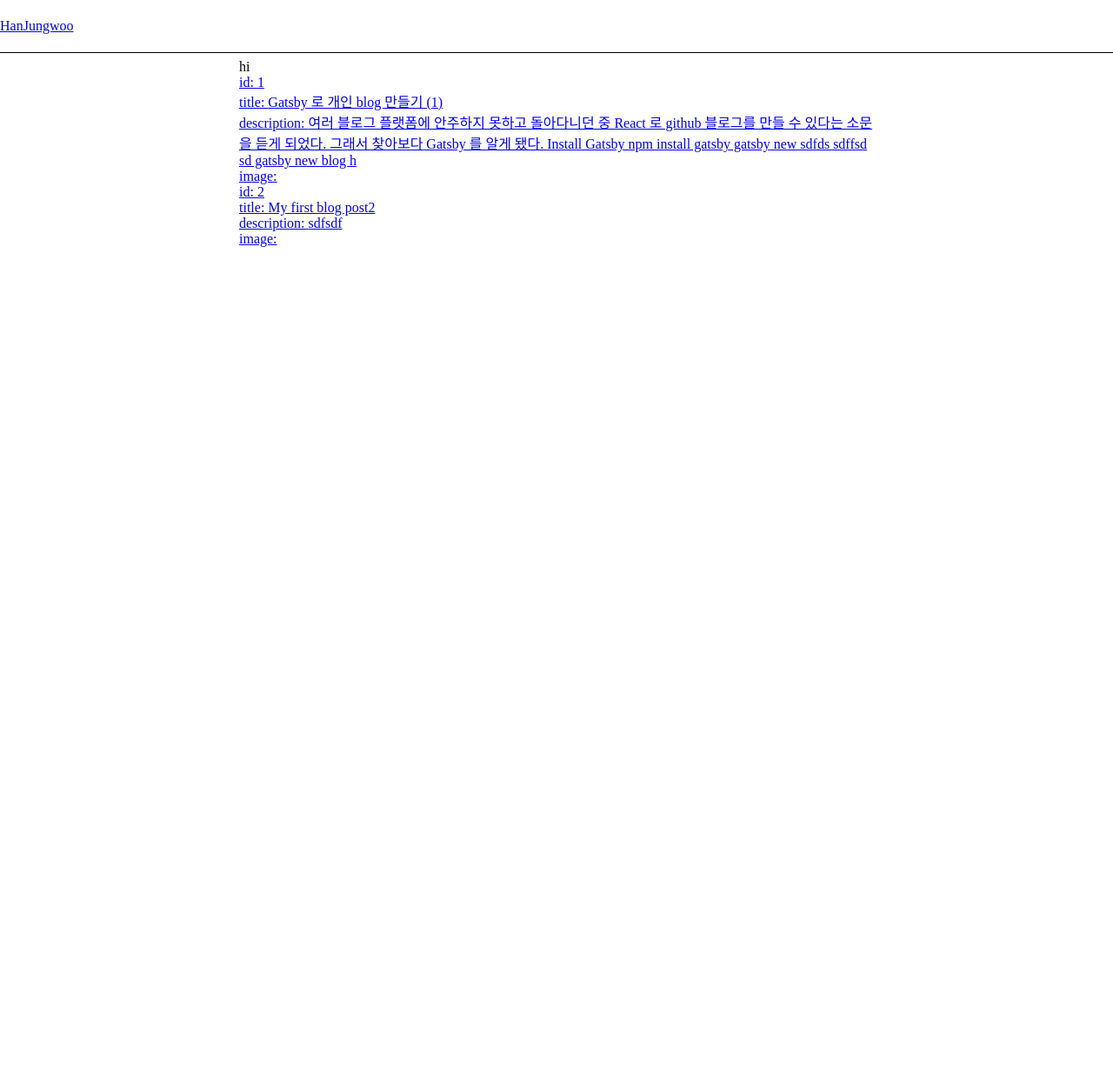
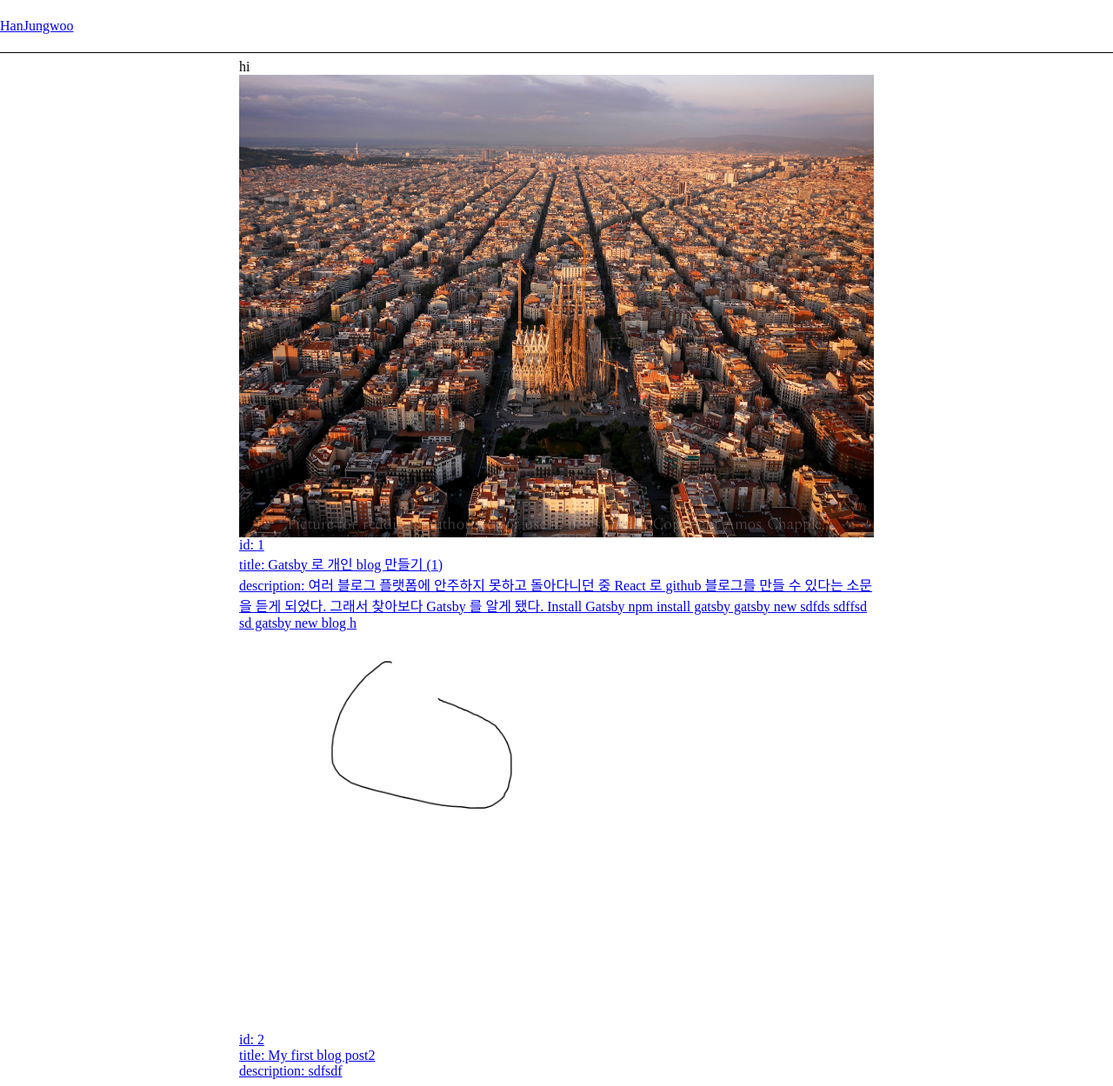
Before and after one commit to sunrisehouse/sunrisehouse.github.io, a Gatsby site: page / in a window 1280 px wide. Shown: the whole page at 87% size. Before the commit the page ends 800 px from the top, so only its background shows below. Built offline with nearby package versions, Linux system fonts and the light colour scheme; Gatsby itself is replaced by a stand-in of ours.

Commit message:
feat:add representative image of posts

````diff
--- a/gatsby-config.js
+++ b/gatsby-config.js
@@ -18,6 +18,19 @@ module.exports = {
                 name: 'posts',
                 path: `${__dirname}/posts/`,
             },
+        },
+        {
+            resolve: 'gatsby-source-filesystem',
+            options: {
+                name: 'resources',
+                path: `${__dirname}/resources/`,
+            },
+        },
+        {
+            resolve: 'gatsby-plugin-sharp',
+        },
+        {
+            resolve: 'gatsby-transformer-sharp',
         },
         {
             resolve: 'gatsby-transformer-remark', // gatsby-source-filesystem 뒤에 와야함.
@@ -42,10 +55,7 @@ module.exports = {
             resolve: 'gatsby-plugin-react-helmet',
         },
         {
-            resolve: 'gatsby-plugin-sharp',
+            resolve: 'gatsby-plugin-smoothscroll',
         },
-        {
-            resolve: 'gatsby-plugin-smoothscroll',
-        }
     ]
 };
--- a/package.json
+++ b/package.json
@@ -16,6 +16,7 @@
   },
   "dependencies": {
     "gatsby": "^2.19.7",
+    "gatsby-image": "^2.2.41",
     "gatsby-plugin-react-helmet": "^3.1.22",
     "gatsby-plugin-sharp": "^2.4.5",
     "gatsby-plugin-smoothscroll": "^1.0.4",
@@ -23,6 +24,7 @@
     "gatsby-remark-images": "^3.1.44",
     "gatsby-source-filesystem": "^2.1.48",
     "gatsby-transformer-remark": "^2.6.52",
+    "gatsby-transformer-sharp": "^2.3.14",
     "react": "^16.12.0",
     "react-dom": "^16.12.0",
     "react-helmet": "^5.2.1"
--- a/posts/1-make-blog-by-gatsby-1/index.md
+++ b/posts/1-make-blog-by-gatsby-1/index.md
@@ -2,6 +2,7 @@
 id: "1"
 date: "2020-02-19"
 title: "Gatsby 로 개인 blog 만들기 (1)"
+image: ./aaaa.jpg
 ---
 
 여러 블로그 플랫폼에 안주하지 못하고 돌아다니던 중 React 로 github 블로그를 만들 수 있다는 소문을 듣게 되었다. 그래서 찾아보다 Gatsby 를 알게 됐다.
@@ -23,4 +24,4 @@ title: "Gatsby 로 개인 blog 만들기 (1)"
     gatsby new blog h
 ```
 
-![sss](./2r58ajb.jpg)
+![sss](./aaaa.jpg)
--- /dev/null
+++ b/src/components/container/DefaultPostImg.js
@@ -0,0 +1,24 @@
+import React from 'react';
+
+import { useStaticQuery, graphql } from "gatsby"
+import Img from "gatsby-image"
+
+export default () => {
+    const data = useStaticQuery(graphql`
+        query defaultPostImageQuery {
+            allImageSharp(filter: {fluid: {originalName: {eq: "default-post-image.png"}}}) {
+                edges {
+                    node {
+                        fluid(maxWidth: 800) {
+                            ...GatsbyImageSharpFluid
+                        }
+                    }
+                }
+            }
+        }
+    `);
+
+    return (
+        <Img fluid={data.allImageSharp.edges[0].node.fluid} />
+    );
+};
--- a/src/components/presentaitional/PostPreview.js
+++ b/src/components/presentaitional/PostPreview.js
@@ -1,13 +1,22 @@
 import React from 'react';
+
 import { Link } from "gatsby"
+import Img from "gatsby-image"
 
-export default ({ id, title, description, image }) => {
+import DefaultPostImg from '../container/DefaultPostImg';
+
+export default ({ id, title, description, imageFluid }) => {
     return (
         <Link to={`/posts/${id}`}>
+            {
+                imageFluid !== null ?
+                    <Img fluid={imageFluid} />
+                :
+                    <DefaultPostImg />
+            }
             <div>id: {id}</div>
             <div>title: {title}</div>
             <div>description: {description}</div>
-            <div>image: {image}</div>
         </Link>
     );
 };
--- a/src/components/presentaitional/TopFixedHeader.css
+++ b/src/components/presentaitional/TopFixedHeader.css
@@ -2,6 +2,7 @@
     position: fixed;
     top: 0;
     left: 0;
+    z-index: 10;
 
     width: 100vw;
     height: 60px;
--- a/src/pages/index.js
+++ b/src/pages/index.js
@@ -23,6 +23,7 @@ export default ({ data }) => {
                             title={node.frontmatter.title}
                             description={node.excerpt}
                             key={node.frontmatter.id}
+                            imageFluid={node.frontmatter.image !== null ? node.frontmatter.image.childImageSharp.fluid : null}
                         />
                     );
                 })
@@ -40,6 +41,13 @@ export const pageQuery = graphql`
                         id
                         date(formatString: "MMMM DD, YYYY")
                         title
+                        image {
+                            childImageSharp {
+                                fluid(maxWidth: 800) {
+                                    ...GatsbyImageSharpFluid
+                                }
+                            }
+                        }
                     }
                     excerpt(pruneLength: 280)
                 }
````
Also changed, not shown: src/templates/posts.js (+12 -0 lines), posts/1-make-blog-by-gatsby-1/aaaa.jpg (renamed from posts/1-make-blog-by-gatsby-1/2r58ajb.jpg), resources/image/default-post-image.png (added), 1 other file. Lines whose indentation alone changed are shown as unchanged.
